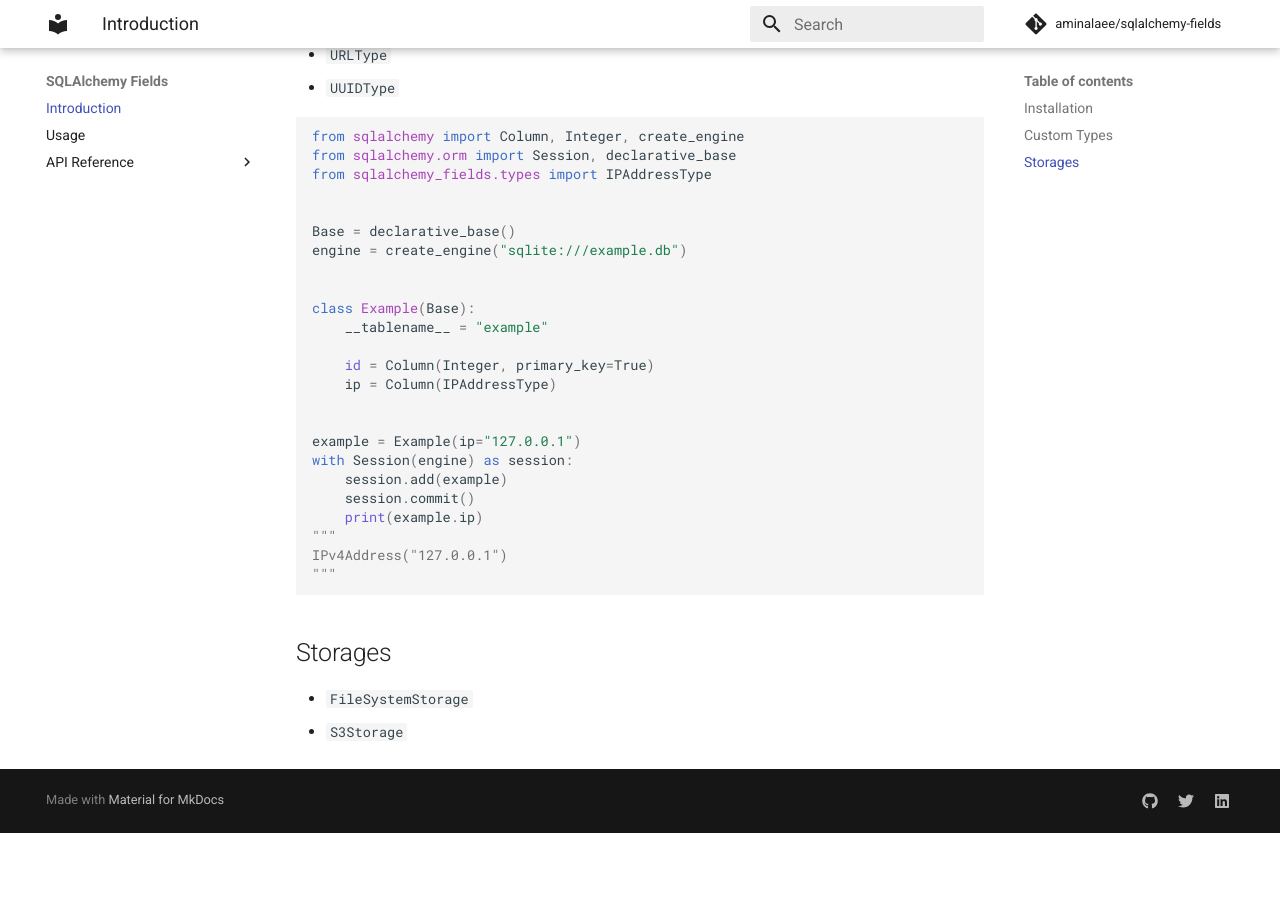
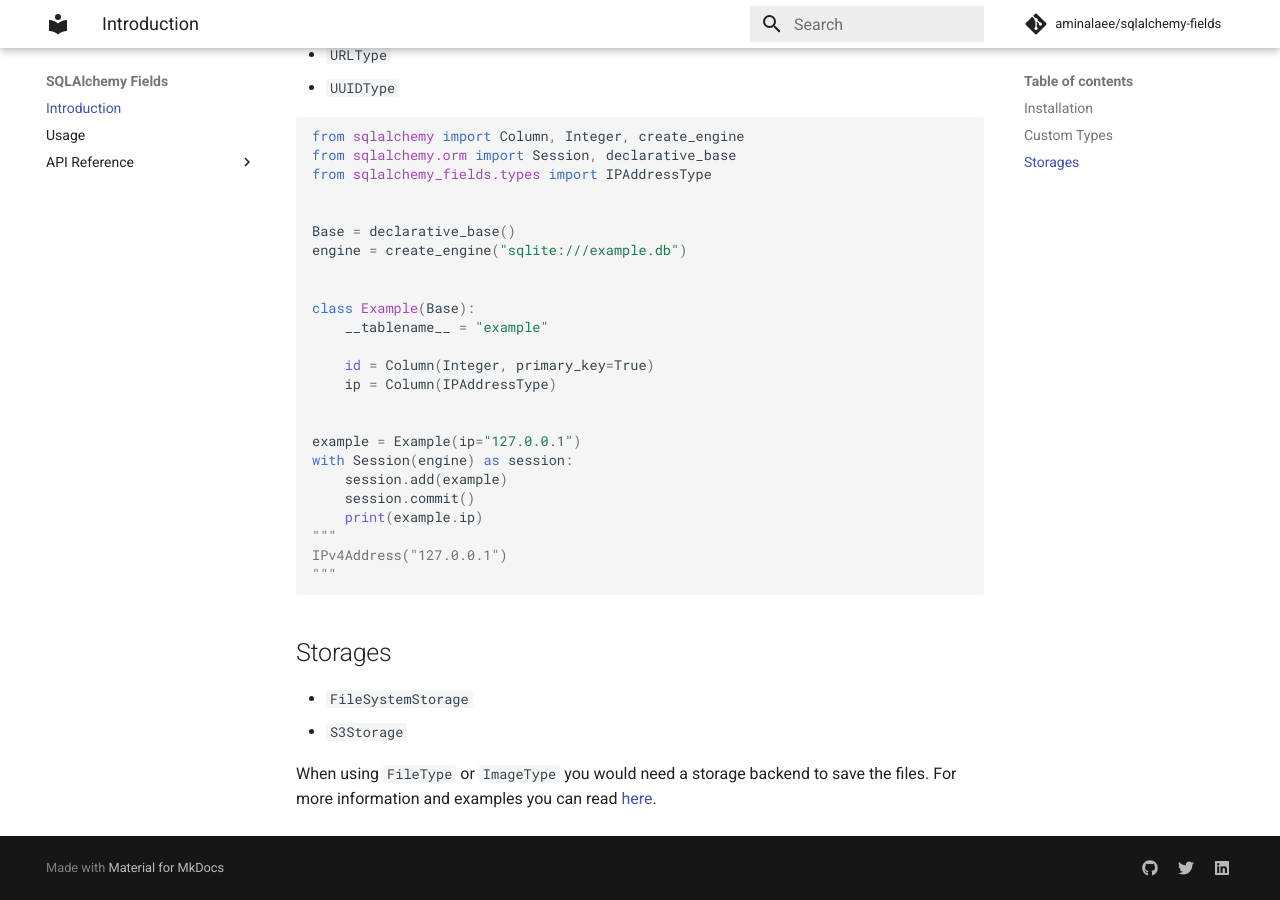
Before and after one commit to aminalaee/fastapi-storages, an MkDocs documentation site: the page built from docs/index.md, in a window 1280 px wide and 900 px high, scrolled down 809 px. Built offline with MkDocs 1.6.1 and Material for MkDocs 9.7.7, drawn with Linux system fonts in a browser that asks for light colours; comment, search, counter and statistics services are not loaded; before the commit the page ends 1642 px from its top, so only the background shows below that.

```diff
--- a/docs/index.md
+++ b/docs/index.md
@@ -78,3 +78,6 @@
 
 - `FileSystemStorage`
 - `S3Storage`
+
+When using `FileType` or `ImageType` you would need a storage backend to save the files.
+For more information and examples you can read [here](usage.md#working-with-storages).
```
Also changed, not shown: README.md (+3 -0 lines), 1 other file.
